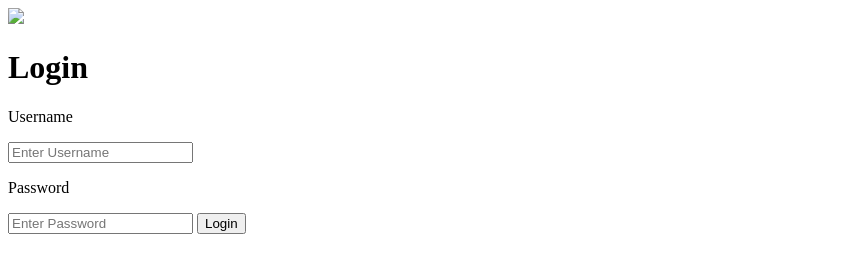
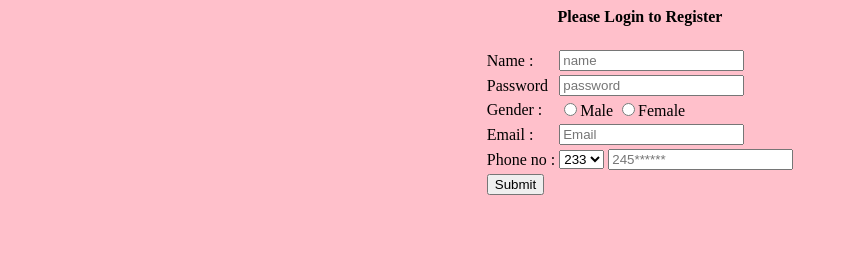
Before and after one commit to busyway/Userform, a plain HTML site: page index.html in a window 1280 px wide. Shown: the whole page, without its empty margins (0-848 px from the left). Drawn offline with Linux system fonts and the light colour scheme.

Commit message:
Update index.html

```diff
--- a/index.html
+++ b/index.html
@@ -1,31 +1,75 @@
-
-<!DOCTYPE HTML>
 <html>
 <head>
+<style>
 
 
-	<title>echurch Login</title>
+</style>
 
 
+    <title>loginform.com </title>
 </head>
 
-<body>
 
-<div class="login-box" >
-<img src="logo1.png" class="avatar"/>
-    <h1>Login</h1>
-    <form action="" method="post">
-    <p>Username</p>
-    <input type="text"  name="username" placeholder="Enter Username"/>
-    <p>Password</p>
-    <input type="password"  name="password" placeholder="Enter Password"/>
-
-    <input type="submit"  name="submit" value="Login"/>
+<center>
+<body style = "background: pink">
+<h4> Please Login to Register</h4>
 
 
-    </form>
-</div>
+    <form>
+    <table>
+      <tr>
+      <td>
+        Name :
 
-
+</td>
+<td>
+  <input type="text" placeholder="name" name="">
+</td>
+</tr>
+<tr>
+<td>
+        Password
+</td>
+<td>
+  <input type="Password" placeholder="password" name="">
+</td>
+</tr>
+<tr>
+<td>
+        Gender :
+</td>
+<td>
+<input type="radio" name="Gender">Male
+<input type="radio" name="Gender">Female
+</td>
+</tr>
+<tr>
+<td>
+       Email :
+</td>
+<td>
+<input type="mail" placeholder="Email" name="">
+</td>
+</tr>
+<tr>
+<td>
+       Phone no :
+</td>
+<td>
+  <select>
+    <option>233</option>
+ </select>
+<input type="Phone" placeholder="245******" name="">
+</td>
+</tr>
+<tr>
+<td>
+  <input type="Submit" value="Submit" name"">
+</td>
+</tr>
+</center>
+</h12>
+</table>
+</form>
 </body>
 </html>
```
